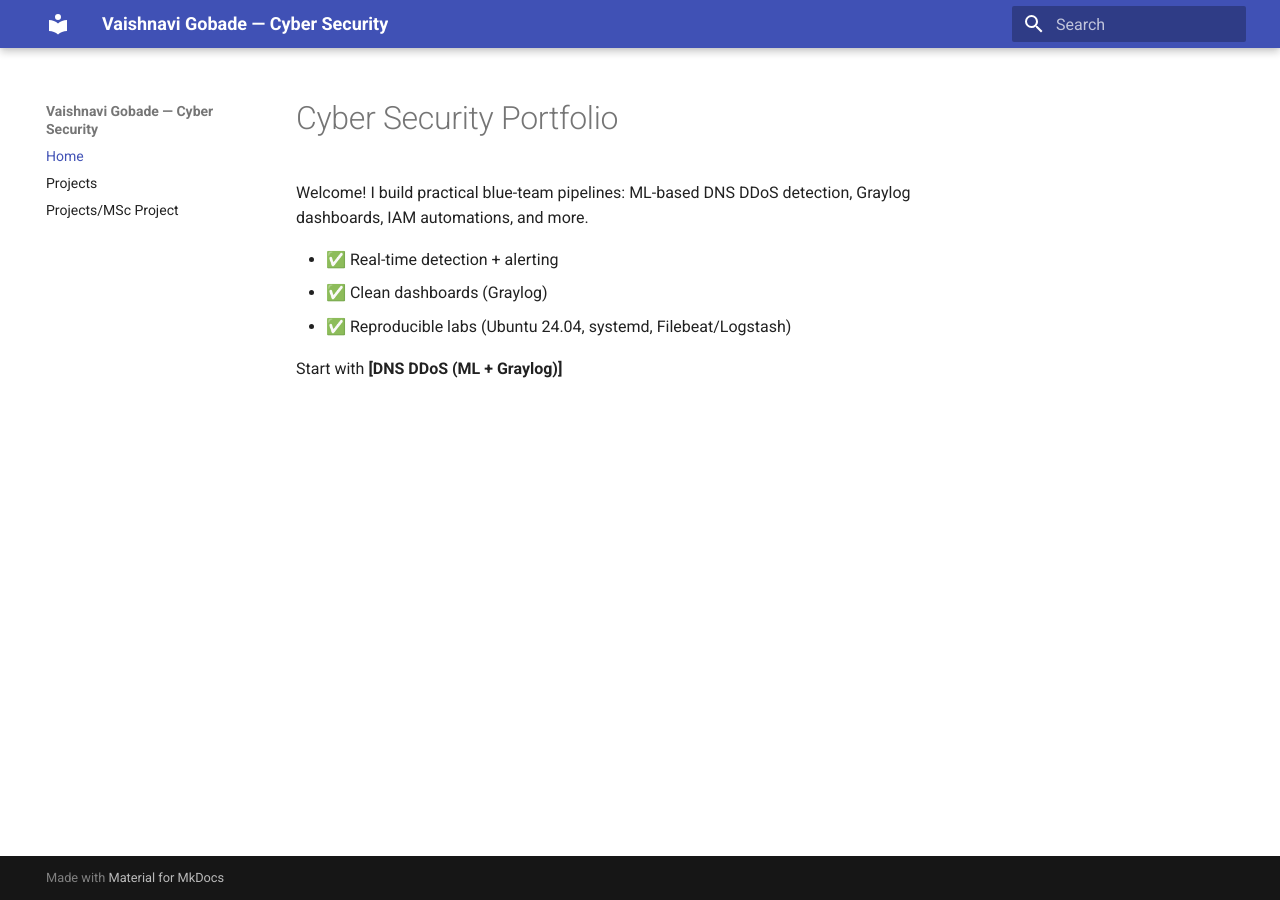
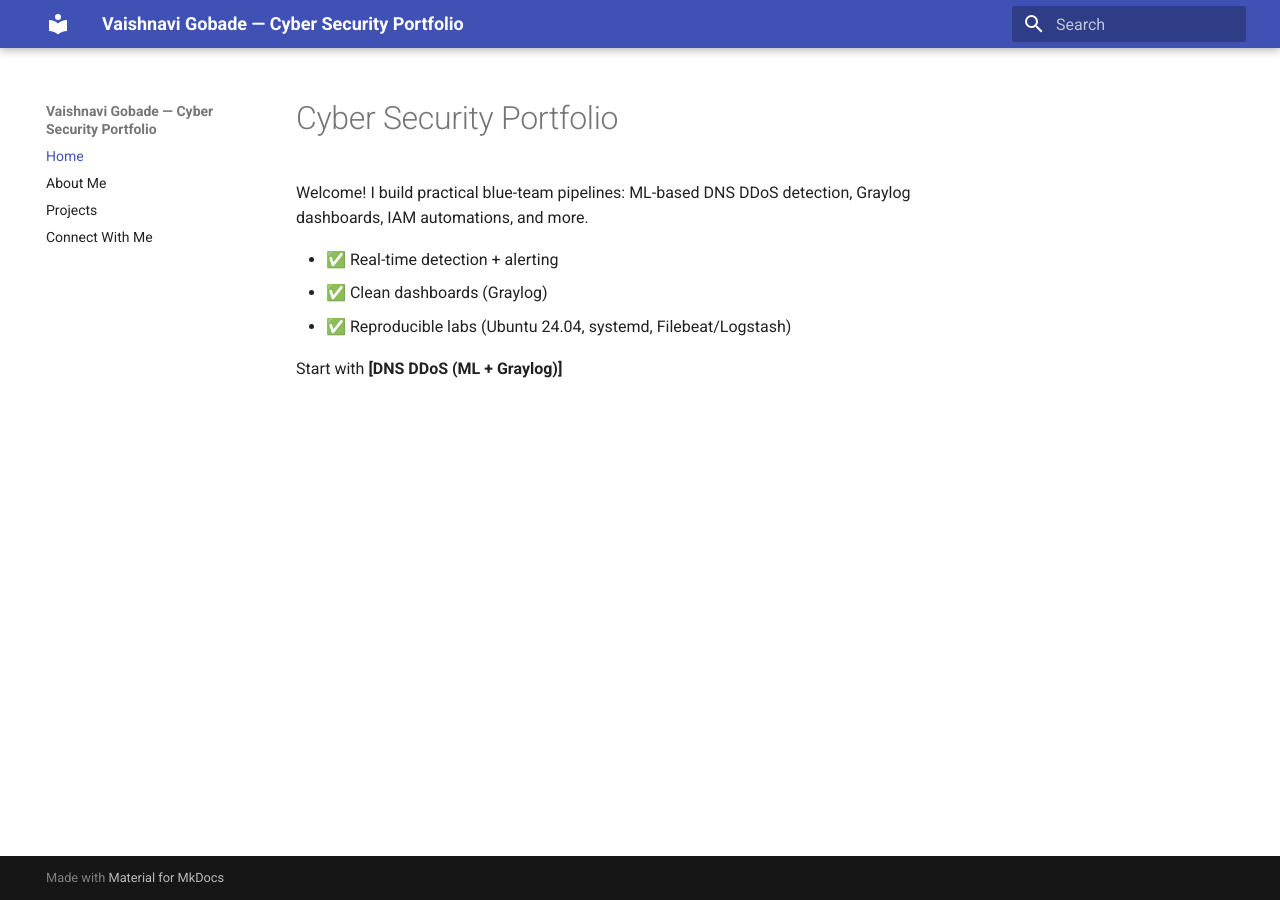
Before and after one commit to GoVaish/Cyber-Portfolio, an MkDocs documentation site: the page built from docs/index.md, in a window 1280 px wide. Built offline with MkDocs 1.6.1 and Material for MkDocs 9.7.7, drawn with Linux system fonts in a browser that asks for light colours.

Commit message:
Update mkdocs.yml

```diff
--- a/mkdocs.yml
+++ b/mkdocs.yml
@@ -1,9 +1,10 @@
-site_name: Vaishnavi Gobade — Cyber Security
+site_name: Vaishnavi Gobade — Cyber Security Portfolio
 theme:
   name: material
 plugins:
   - search
 nav:
   - Home: index.md
+  - About Me: about.md
   - Projects: projects.md
-  - Projects/MSc Project: projects/MSc Project.md
+  - Connect With Me: links.md
```
